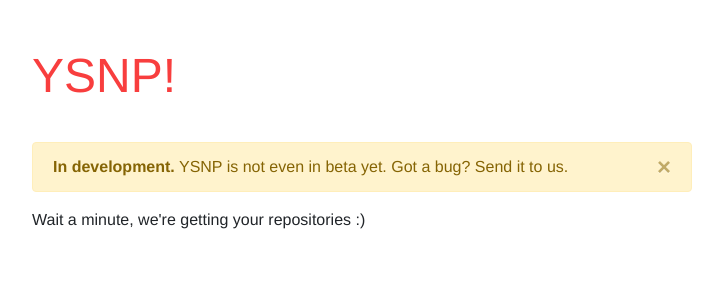
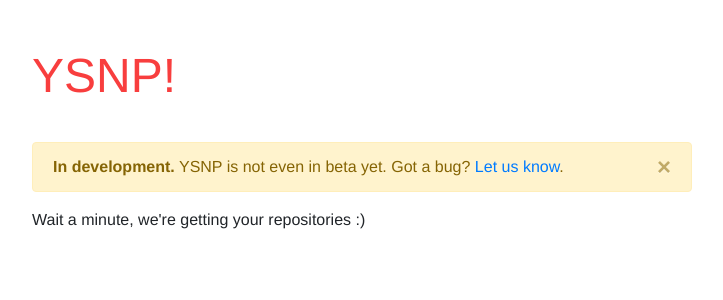
Before and after one commit to rougeth/youshallnotpass, a Django app: page /repos/ in a window 1280 px wide. Shown: the top 300 px of the page, without its empty margins (278-1001 px from the left). Run offline with Django 3.2, Linux system fonts and the light colour scheme; the visitor is signed in with stand-in values (Sample User, id 1); parts of the project's set-up code (start-up, migrations or seed data) failed here and were passed over; some libraries are stand-ins or nearby versions.

Commit message:
Add github issues link to alerts

```diff
--- a/ysnp/webapp/templates/webapp/home.html
+++ b/ysnp/webapp/templates/webapp/home.html
@@ -5,7 +5,7 @@
   <h1>You Shall Not Pass!</h1>
   <p>Github webhook that blocks pull requests with less than two reviews.</p>
   <a href="{% url 'social:begin' 'github' %}">Github Login</a>
-  <p class="alert"><strong>In development!</strong> You Shall Not Pass is not even in Beta yet. Got a bug? <a href="#">Let us know!</a></p>
+  <p class="alert"><strong>In development!</strong> You Shall Not Pass is not even in Beta yet. Got a bug? <a href="https://github.com/rougeth/youshallnotpass/issues">Let us know!</a></p>
 <pre>
 <span class="gs">(\.</span>   <span class="gc">\</span>      <span class="gs">,/)</span>
  <span class="gs">\(</span>   <span class="gc">|\</span>     <span class="gs">)/</span>
--- a/ysnp/webapp/templates/webapp/repos.html
+++ b/ysnp/webapp/templates/webapp/repos.html
@@ -17,7 +17,7 @@
         <button type="button" class="close" data-dismiss="alert" aria-label="Close">
           <span aria-hidden="true">&times;</span>
         </button>
-        <strong>In development.</strong> YSNP is not even in beta yet. Got a bug? Send it to us.
+        <strong>In development.</strong> YSNP is not even in beta yet. Got a bug? <a href="https://github.com/rougeth/youshallnotpass/issues">Let us know</a>.
       </div>
     </div>
   </div>
```
